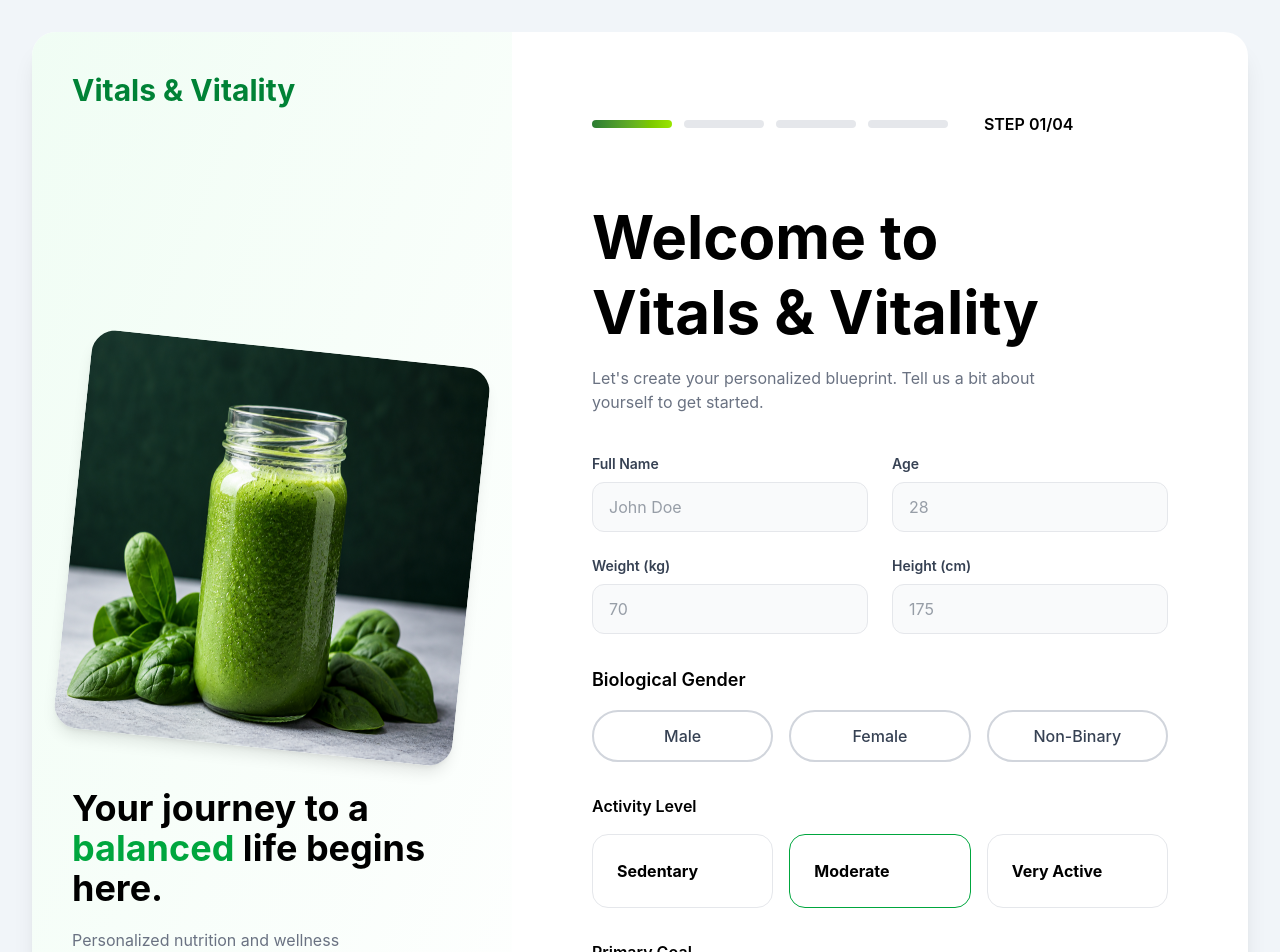
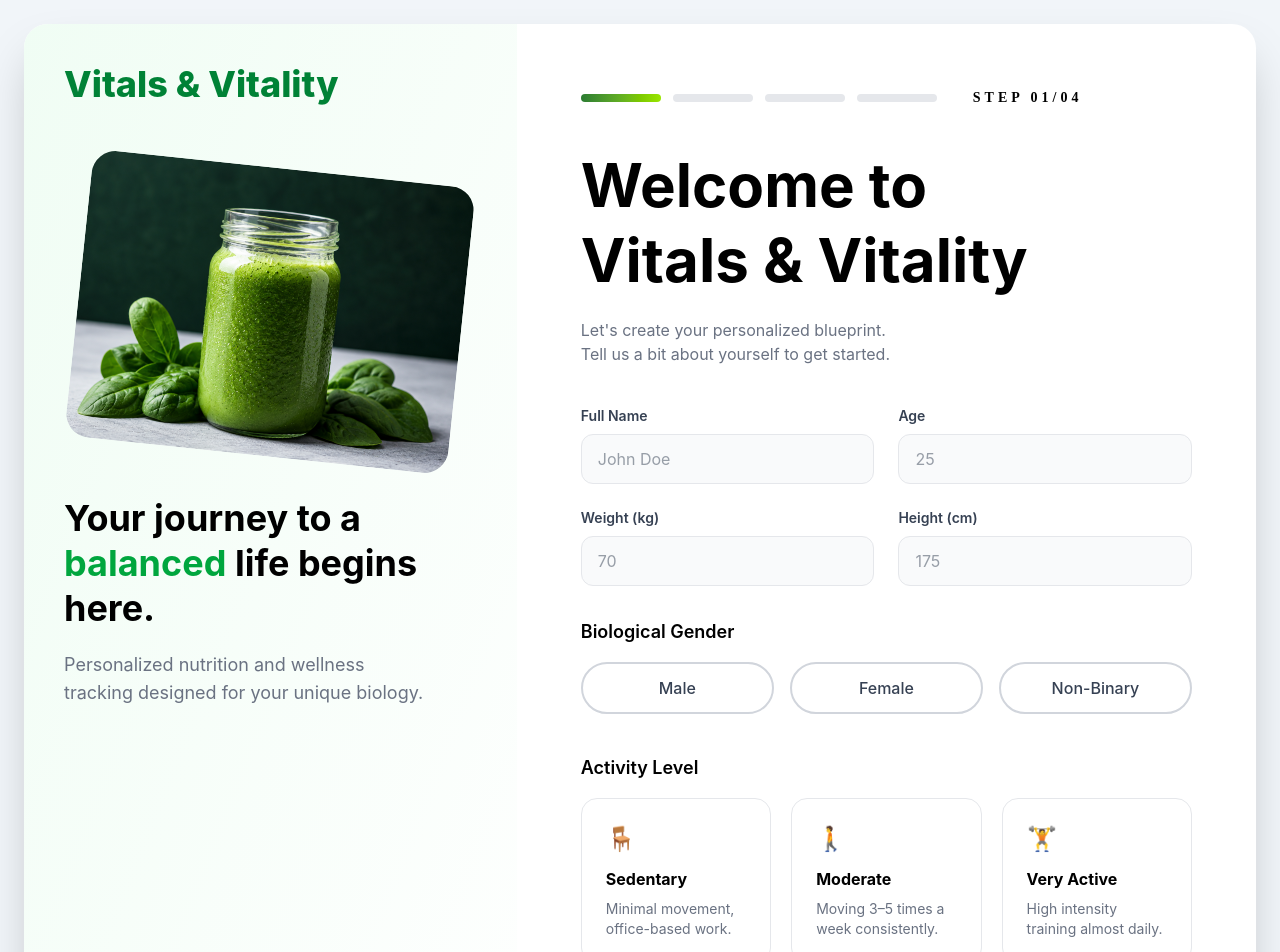
Before and after one commit to Janendrasingh/Vitals-Vitality, a React (Vite) app: page / in a window 1280 px wide. Shown: the top 952 px of the page. Built offline with nearby package versions, Linux system fonts and the light colour scheme.

Commit message:
feat: add controlled inputs, responsive layout, and activity selection

```diff
--- a/src/components/ActivityCard.jsx
+++ b/src/components/ActivityCard.jsx
@@ -1,28 +1,27 @@
-export default function ActivityCard({title,active}){
+export default function ActivityCard({
+  title,
+  description,
+  icon,
+  active,
+  onClick,
+}) {
+  return (
+    <div
+      onClick={onClick}
+      className={`rounded-2xl p-6 cursor-pointer transition-all duration-300 border hover:-translate-y-1 hover:shadow-lg
+      ${
+        active
+          ? "border-green-600 bg-green-50 shadow-lg"
+          : "border-gray-200 bg-white hover:border-green-400"
+      }`}
+    >
+      <div className="text-2xl">{icon}</div>
 
-return(
+      <h2 className="font-bold mt-3">{title}</h2>
 
-<div
-className={`rounded-2xl p-6 border cursor-pointer transition
-
-${active
-
-? "border-green-600"
-
-: "border-gray-200"
-
-}`}
-
->
-
-<h2 className="font-bold">
-
-{title}
-
-</h2>
-
-</div>
-
-)
-
+      <p className="text-sm text-gray-500 mt-2">
+        {description}
+      </p>
+    </div>
+  );
 }
--- a/src/components/ProgressBar.jsx
+++ b/src/components/ProgressBar.jsx
@@ -1,21 +1,17 @@
 export default function ProgressBar() {
   return (
     <div className="flex items-center gap-3">
+      <div className="h-2 w-20 bg-linear-to-r from-[#2B7C32] to-lime-400 rounded-full" />
 
-      <div className="h-2 w-20 bg-linear-to-r from-[#2B7C32] to-lime-400 rounded-full"/>
+      <div className="h-2 w-20 bg-gray-200 rounded-full" />
 
-      <div className="h-2 w-20 bg-gray-200 rounded-full"/>
+      <div className="h-2 w-20 bg-gray-200 rounded-full" />
 
-      <div className="h-2 w-20 bg-gray-200 rounded-full"/>
+      <div className="h-2 w-20 bg-gray-200 rounded-full" />
 
-      <div className="h-2 w-20 bg-gray-200 rounded-full"/>
-
-      <span className="ml-6 font-semibold">
-
+      <span className="ml-6 text-sm font-bold tracking-[4px] uppercase font-['Space_Grotesk']">
         STEP 01/04
-
       </span>
-
     </div>
   );
 }
--- a/src/pages/FirstStep.jsx
+++ b/src/pages/FirstStep.jsx
@@ -1,21 +1,46 @@
+import { useState } from "react";
+
 import ProgressBar from "../components/ProgressBar";
 import InputField from "../components/InputField";
 import GenderSelector from "../components/GenderSelector";
 import ActivityCard from "../components/ActivityCard";
 import GoalCard from "../components/GoalCard";
 import Button from "../components/Button";
-import { useState } from "react";
 
 import smoothie from "../assets/smoothie.jpg";
 
-export default function FirstPage() {
+export default function FirstStep() {
+  // Activity Options
+  const activities = [
+    {
+      title: "Sedentary",
+      description: "Minimal movement, office-based work.",
+      icon: "🪑",
+    },
+    {
+      title: "Moderate",
+      description: "Moving 3–5 times a week consistently.",
+      icon: "🚶",
+    },
+    {
+      title: "Very Active",
+      description: "High intensity training almost daily.",
+      icon: "🏋️",
+    },
+  ];
+
+  // Form State
   const [formData, setFormData] = useState({
     fullName: "",
     age: "",
     weight: "",
     height: "",
+    gender: "",
+    activity: "",
+    goal: "",
   });
 
+  // Handle Input Change
   const handleChange = (e) => {
     const { name, value } = e.target;
 
@@ -26,64 +51,59 @@ export default function FirstPage() {
   };
 
   return (
-    <div className="min-h-screen bg-slate-100 flex justify-center items-center p-8">
-      <div className="w-full max-w-7xl bg-white rounded-3xl shadow-xl overflow-hidden flex flex-col lg:flex-row">
-        {/* LEFT PANEL */}
+    <div className="min-h-screen bg-slate-100 flex justify-center items-center p-6">
+      <div className="w-full max-w-7xl bg-white rounded-3xl shadow-2xl overflow-hidden flex flex-col lg:flex-row">
 
-        <div className="bg-linear-to-br from-green-50 to-white p-10">
-          <h1 className="text-3xl font-bold text-green-700">
+        {/* ================= LEFT PANEL ================= */}
+
+        <div className="lg:w-2/5 bg-gradient-to-br from-green-50 to-white p-10 flex flex-col">
+
+          <h1 className="text-4xl font-extrabold text-green-700">
             Vitals & Vitality
           </h1>
 
           <img
             src={smoothie}
-            alt=""
-            className="w-100 h-100 mt-60 rounded-3xl shadow-lg rotate-6
-      transition-all
-      duration-500
-      ease-out
-
-      hover:rotate-0
-      hover:-translate-y-3
-      hover:scale-105
-
-      shadow-lg,
-      hover:shadow-[0_45px_90px_rgba(0,0,0,0.45)]
-    "
+            alt="Smoothie"
+            className="w-80 md:w-96 mt-16 mx-auto rounded-3xl rotate-6 transition-all duration-500 hover:rotate-0 hover:-translate-y-3 hover:scale-105 hover:shadow-[0_40px_80px_rgba(0,0,0,0.35)]"
           />
 
-          <h2 className="mt-10 text-4xl font-bold">
+          <h2 className="mt-10 text-4xl font-bold leading-tight">
             Your journey to a <br />
-            <span className="text-green-600">balanced</span> life begins <br />
+            <span className="text-green-600">balanced</span>{" "}
+            life begins <br />
             here.
           </h2>
 
-          <p className="mt-5 text-gray-500">
-            Personalized nutrition and wellness <br />
+          <p className="mt-5 text-gray-500 text-lg">
+            Personalized nutrition and wellness
+            <br />
             tracking designed for your unique biology.
           </p>
         </div>
 
-        {/* RIGHT PANEL */}
+        {/* ================= RIGHT PANEL ================= */}
 
-        <div className="flex-1 p-6 md:p-10 lg:p-16 xl:p-20">
+        <div className="flex-1 p-6 md:p-10 lg:p-16">
+
           <ProgressBar />
 
-          <h1 className="mt-10 md:mt-16 text-4xl md:text-5xl lg:text-6xl font-bold leading-tight">
-            {" "}
+          <h1 className="mt-10 text-4xl md:text-5xl lg:text-6xl font-bold leading-tight">
             Welcome to
             <br />
             Vitals & Vitality
           </h1>
 
-          <p className="mt-4  text-gray-500">
-            Let's create your personalized blueprint. Tell us a bit about <br />
-            yourself to get started.
+          <p className="mt-5 text-gray-500">
+            Let's create your personalized blueprint.
+            <br />
+            Tell us a bit about yourself to get started.
           </p>
 
-          {/* INPUTS */}
+          {/* ================= INPUTS ================= */}
 
           <div className="grid grid-cols-1 md:grid-cols-2 gap-6 mt-10">
+
             <InputField
               label="Full Name"
               name="fullName"
@@ -97,7 +117,7 @@ export default function FirstPage() {
               label="Age"
               name="age"
               type="number"
-              placeholder="28"
+              placeholder="25"
               value={formData.age}
               onChange={handleChange}
             />
@@ -119,39 +139,81 @@ export default function FirstPage() {
               value={formData.height}
               onChange={handleChange}
             />
+
           </div>
 
-          <GenderSelector />
+          {/* ================= GENDER ================= */}
 
-          <div className="mt-8">
-            <h3 className="font-semibold mb-4">Activity Level</h3>
+          <GenderSelector
+            value={formData.gender}
+            onChange={(gender) =>
+              setFormData((prev) => ({
+                ...prev,
+                gender,
+              }))
+            }
+          />
 
-            <div className="grid grid-cols-3 gap-4">
-              <ActivityCard title="Sedentary" />
+          {/* ================= ACTIVITY ================= */}
 
-              <ActivityCard title="Moderate" active />
+          <div className="mt-10">
 
-              <ActivityCard title="Very Active" />
+            <h3 className="font-semibold text-lg mb-4">
+              Activity Level
+            </h3>
+
+            <div className="grid grid-cols-1 sm:grid-cols-2 lg:grid-cols-3 gap-5">
+
+              {activities.map((activity) => (
+                <ActivityCard
+                  key={activity.title}
+                  title={activity.title}
+                  description={activity.description}
+                  icon={activity.icon}
+                  active={formData.activity === activity.title}
+                  onClick={() =>
+                    setFormData((prev) => ({
+                      ...prev,
+                      activity: activity.title,
+                    }))
+                  }
+                />
+              ))}
+
             </div>
           </div>
 
-          <div className="mt-8">
-            <h3 className="font-semibold mb-4">Primary Goal</h3>
+          {/* ================= GOALS ================= */}
 
-            <div className="grid grid-cols-3 gap-4">
+          <div className="mt-10">
+
+            <h3 className="font-semibold text-lg mb-4">
+              Primary Goal
+            </h3>
+
+            <div className="grid grid-cols-1 sm:grid-cols-3 gap-5">
+
               <GoalCard title="Weight Loss" />
 
               <GoalCard title="Muscle Gain" />
 
               <GoalCard title="Maintenance" />
+
             </div>
           </div>
 
-          <div className="flex justify-between mt-12">
-            <button className="text-gray-500">Skip for now</button>
+          {/* ================= BUTTONS ================= */}
+
+          <div className="flex justify-between items-center mt-12">
+
+            <button className="text-gray-500 hover:text-green-600 transition">
+              Skip for now
+            </button>
 
             <Button />
+
           </div>
+
         </div>
       </div>
     </div>
```
